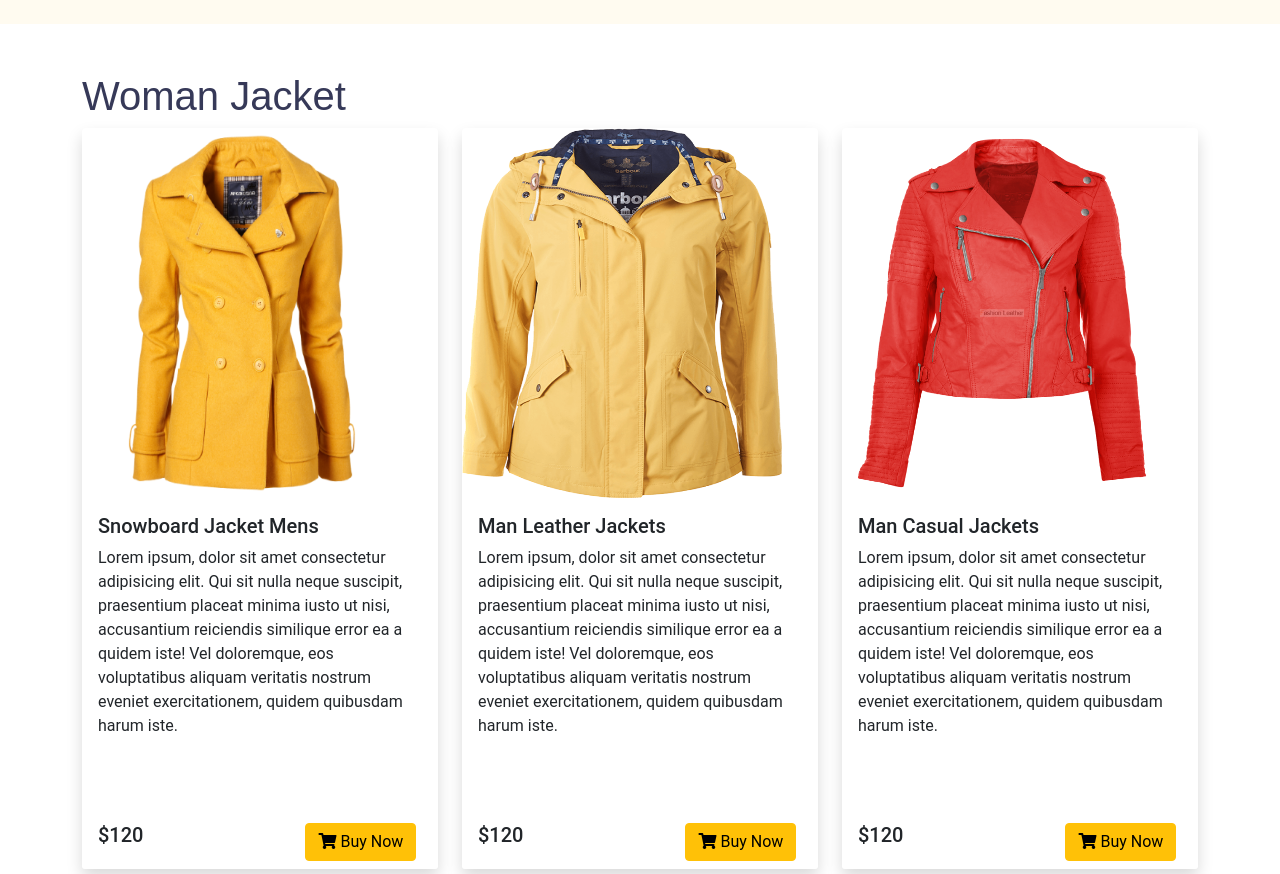
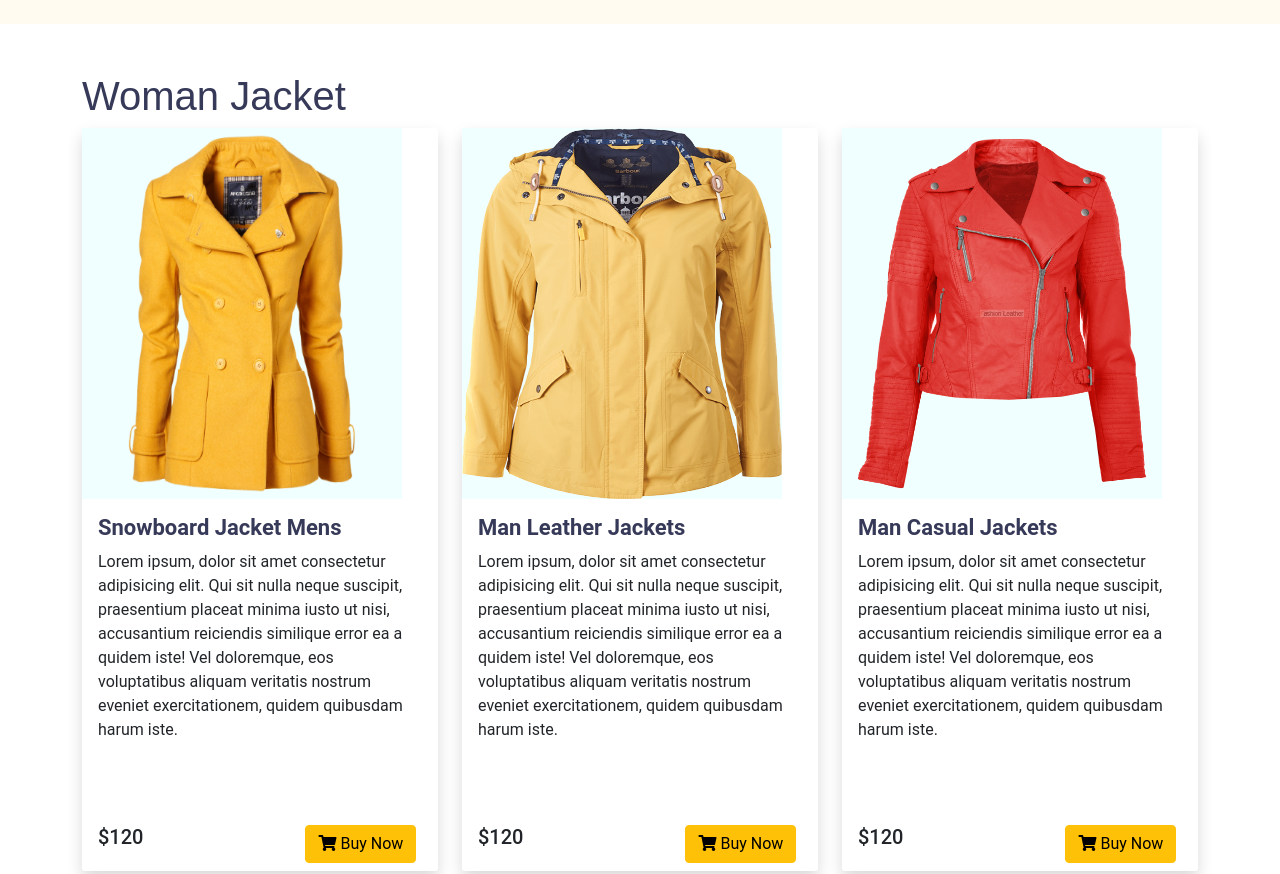
Before and after one commit to Ahsanul-kabir/web-day-14-Assignment-penguin-fashion-ecommerce, a plain HTML site: page index.html in a window 1280 px wide. Shown: the part 840-1714 px from the top of the page. Drawn offline with Linux system fonts and the light colour scheme.

Commit message:
basic stucture updated 4

```diff
--- a/css/style.css
+++ b/css/style.css
@@ -82,9 +82,30 @@ h2 {
 .product-img {
     width: 90%;
     height: 50%;
+    display: block;
+    background-color: azure;
+    border-radius: 1px solid red;
 }
 
 .penguin-card-footer {
     border: 0;
     background-color: white;
 }
+
+
+/* ************* */
+
+
+/* Product Section */
+
+.card-title {
+    font-size: 22px;
+    color: #363958;
+    font-weight: 600;
+}
+
+.price {
+    font-size: 30px;
+    font-weight: 600;
+    color: #FABE4C;
+}
```
